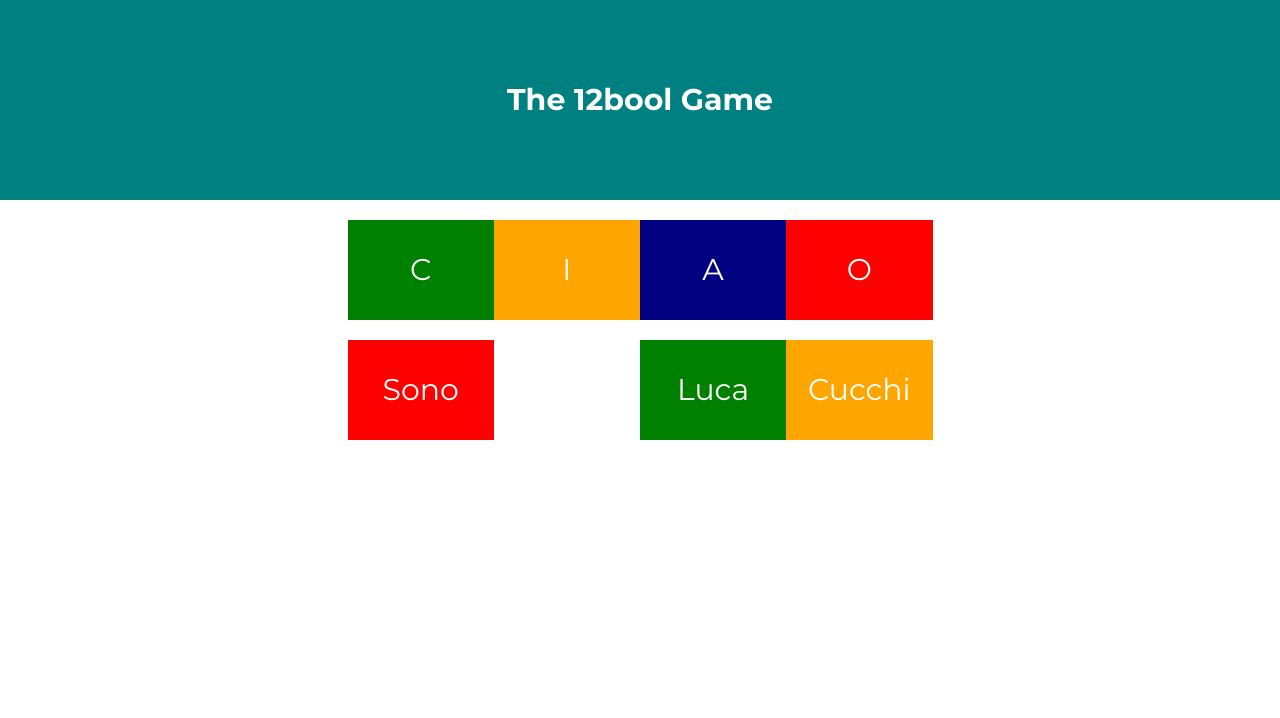
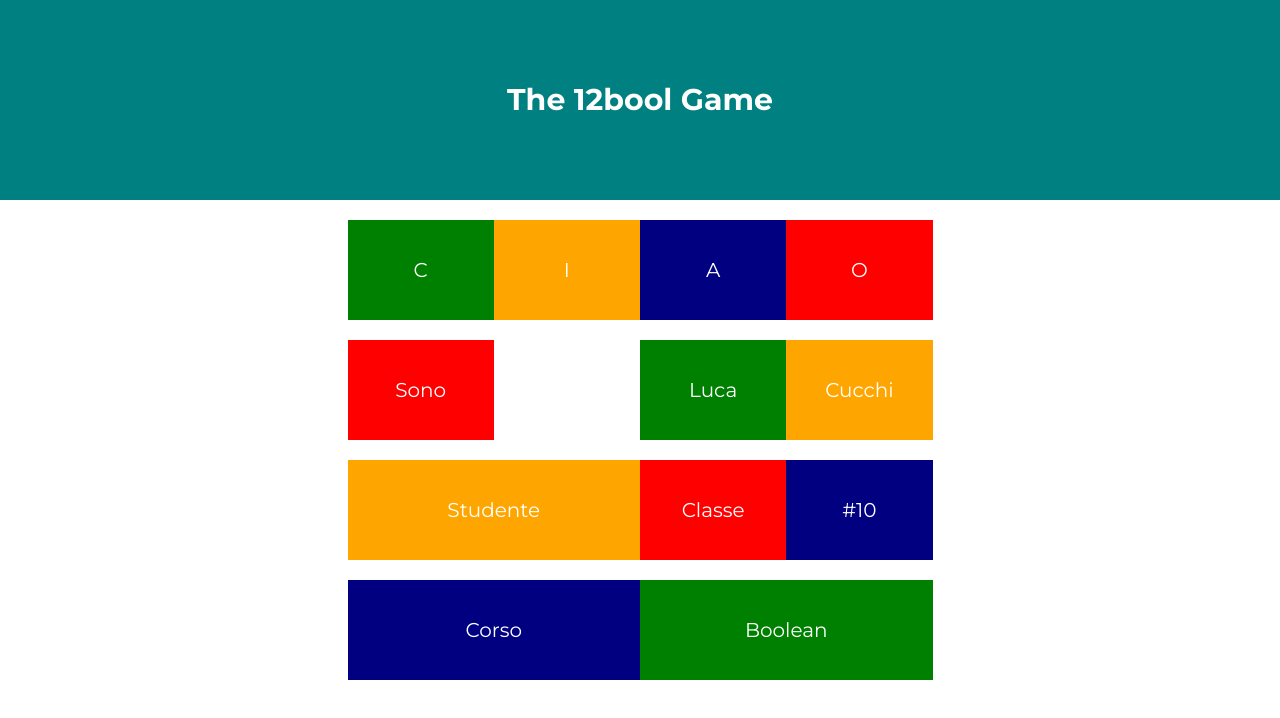
Before and after one commit to luca-cucchi81/html-css-12bool, a plain HTML site: page index.html in a window 1280 px wide. Drawn offline with Linux system fonts and the light colour scheme.

Commit message:
aggiunto gioco

```diff
--- a/css/style.css
+++ b/css/style.css
@@ -35,10 +35,10 @@ header h1 {
 }
 
 
-.ciao, .nome {
+.ciao, .nome, .studente {
     margin-top: 20px;
     text-align: center;
     line-height:100px;
-    font-size: 30px;
+    font-size: 20px;
     color: #ffffff;
 }
--- a/index.html
+++ b/index.html
@@ -37,6 +37,22 @@
                     <div class="orange col-lg-03 col-md-04 col-xs-12">Cucchi</div>
                 </div>
             </div>
+            <!-- ==TERZO GIOCO== -->
+            <div class="secondo container">
+                <div class="studente col-lg-06 col-lg-offset-03 col-md-06 col-md-offset-03 col-xs-12">
+                    <div class="orange col-lg-06 col-md-08 col-xs-12">Studente</div>
+                    <div class="red col-lg-03 col-md-02 col-xs-12">Classe</div>
+                    <div class="blue col-lg-03 col-md-02 col-xs-12">#10</div>
+                </div>
+            </div>
+            <!-- ==QUARTO GIOCO== -->
+            <div class="secondo container">
+                <div class="studente col-lg-06 col-lg-offset-03 col-md-06 col-md-offset-03 col-xs-12">
+                    <div class="blue col-lg-06 col-md-06 col-xs-12">Corso</div>
+                    <div class="green col-lg-06 col-md-06 col-xs-12">Boolean</div>
+                </div>
+            </div>
+
         </main>
     </body>
 </html>
```
